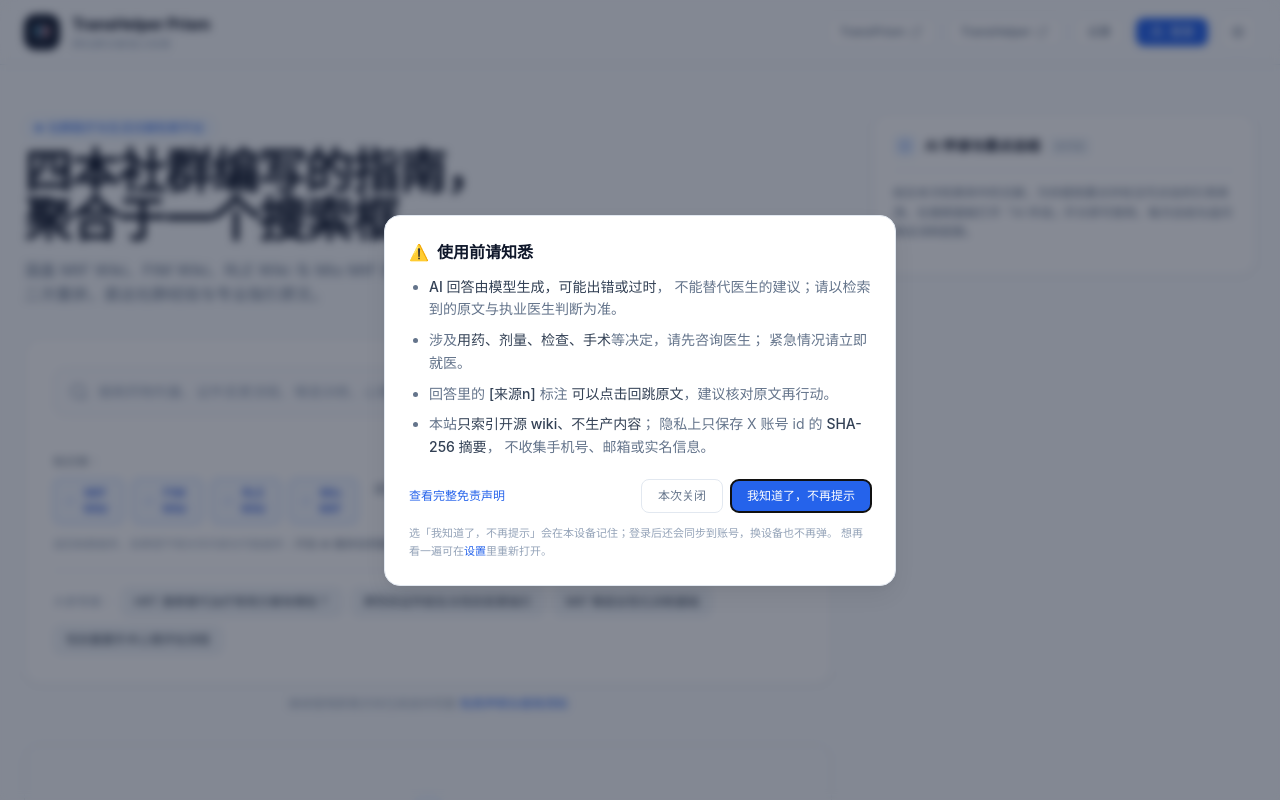
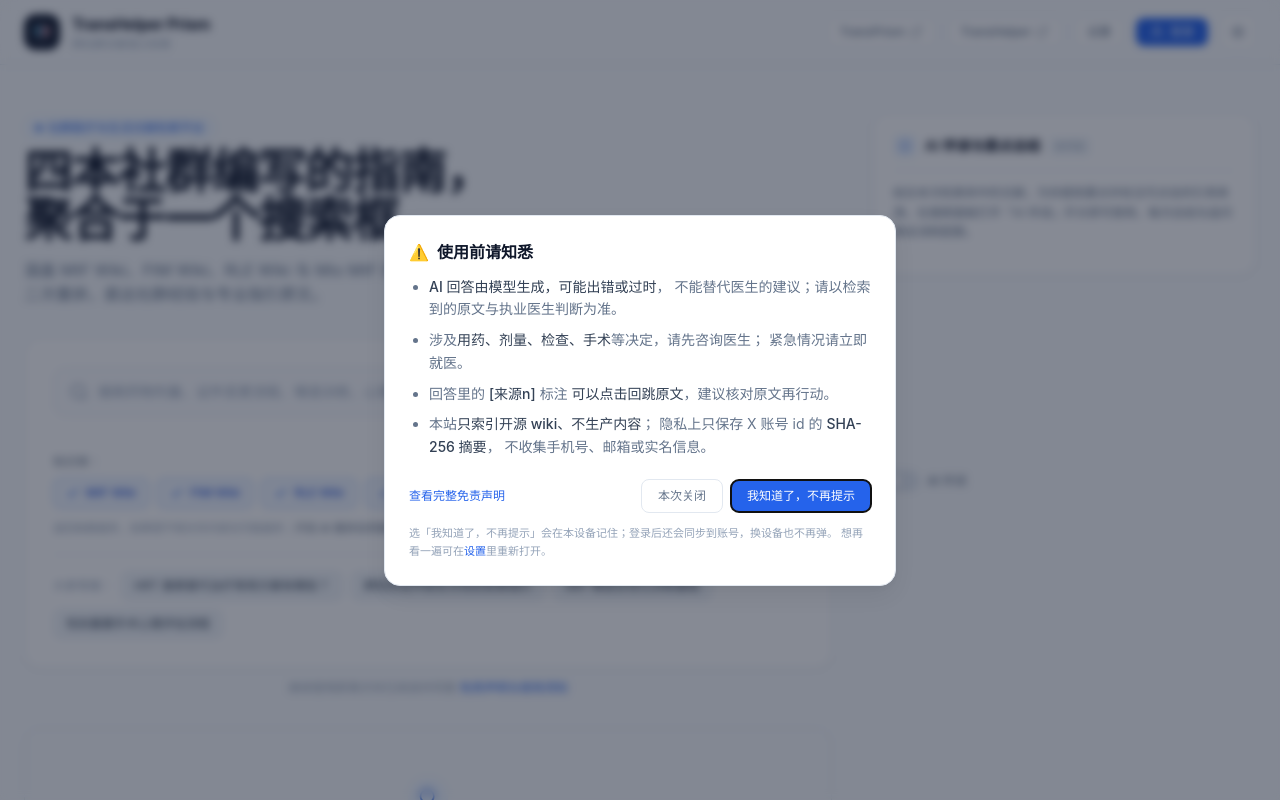
Before and after one commit to daanser/Trans_Helper_Prism, a Nuxt app in the folder frontend/: page / in a window 1280 px wide. Shown: the top 800 px of the page. Built offline with nearby package versions, Linux system fonts and the light colour scheme.

Commit message:
fix(ui): 知识库按钮加 whitespace-nowrap+shrink-0，修掉上一步 nowrap 组把它们压缩成两行文字方块的问题

```diff
--- a/frontend/components/SearchBox.vue
+++ b/frontend/components/SearchBox.vue
@@ -74,7 +74,7 @@
           type="button"
           :title="c.desc"
           :aria-pressed="selectedCorpora.includes(c.id)"
-          class="inline-flex cursor-pointer items-center gap-1.5 rounded-lg border px-3 py-1.5 text-xs font-medium transition-all"
+          class="inline-flex shrink-0 cursor-pointer items-center gap-1.5 whitespace-nowrap rounded-lg border px-3 py-1.5 text-xs font-medium transition-all"
           :class="
             selectedCorpora.includes(c.id)
               ? 'border-blue-500/40 bg-blue-50/80 text-blue-700 shadow-sm dark:border-blue-400/30 dark:bg-blue-950/40 dark:text-blue-300'
```
